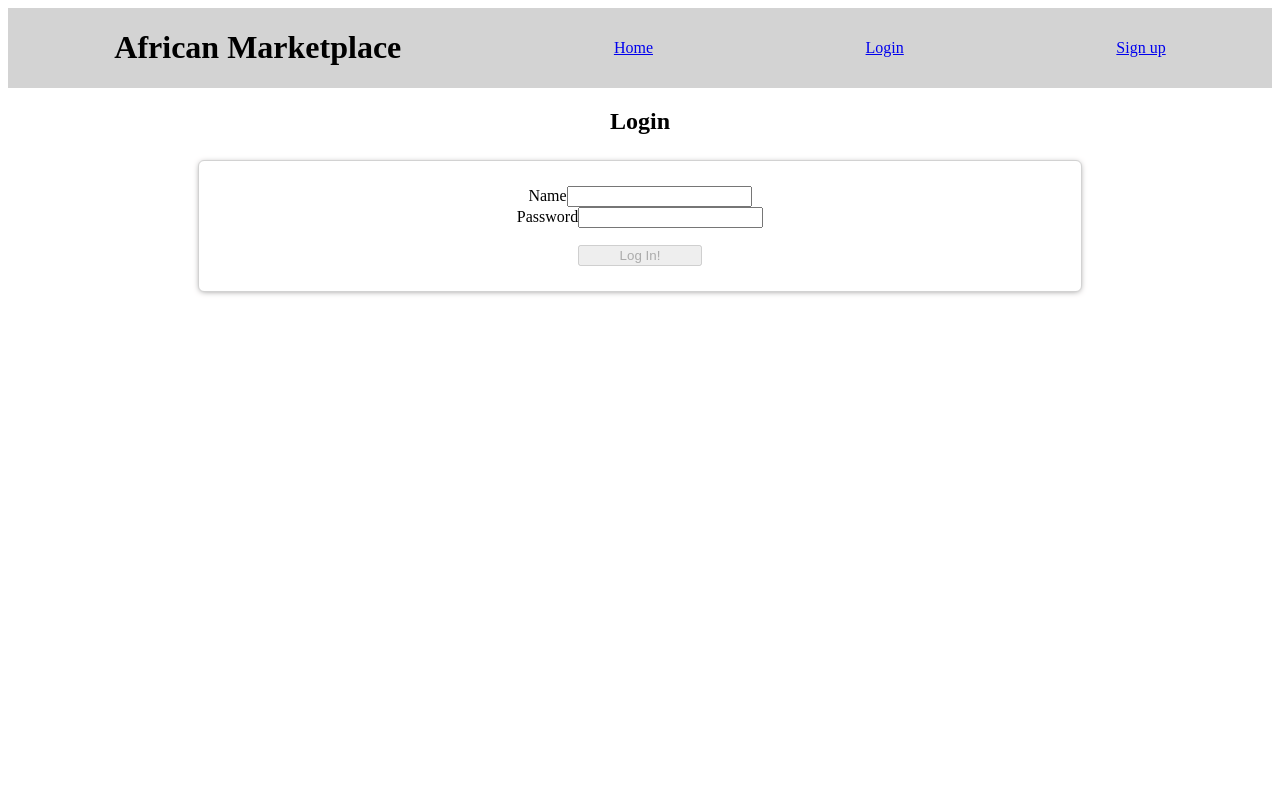
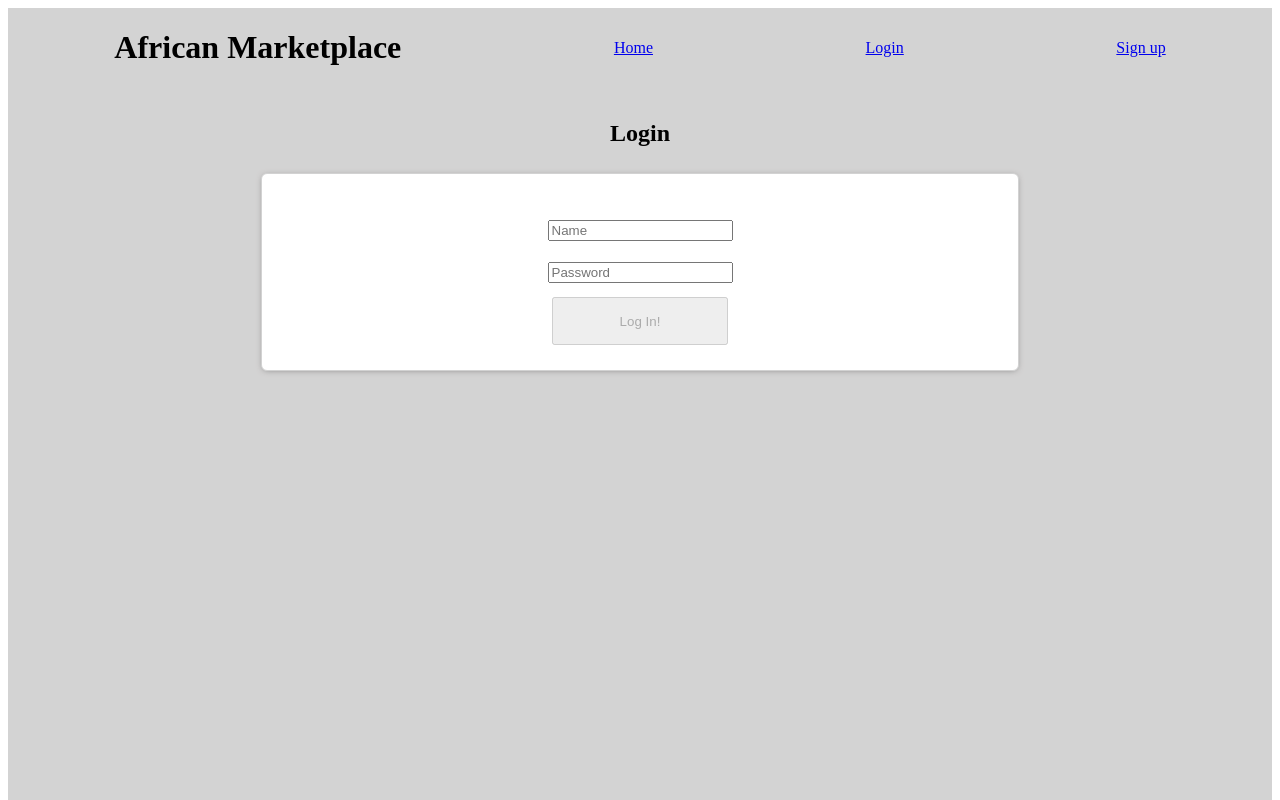
Before and after one commit to willwearing/front-end-1, a React (Create React App) app: page /login in a window 1280 px wide. Shown: the top 800 px of the page. Built offline with nearby package versions, Linux system fonts and the light colour scheme.

Commit message:
rendered error messages and styling

```diff
--- a/src/LoginForm.js
+++ b/src/LoginForm.js
@@ -6,7 +6,7 @@ const Container = styled.div`
   border: 1px solid rgb(210, 210, 210);
   border-radius: 6px;
   box-shadow: 0px 1px 6px -2px rgb(128, 127, 127);
-  margin: 2% 15%;
+  margin: 2% 20%;
   padding: 2% 2%;
   background-color: white;
   display: flex;
@@ -15,9 +15,24 @@ const Container = styled.div`
 
 const Button = styled.button`
     text-decoration: none;
-    width: 15%;
+    width: 25%;
     margin: auto;
     margin-top: 2%;
+    padding: 2% 5%;
+`
+
+const Inputs = styled.div`
+    margin-top: 3%;
+`
+
+const Errors = styled.div`
+    color: red;
+`
+
+const EntirePage = styled.div`
+    background-color: lightgray;
+    padding-top: 1%;
+    padding-bottom: 60%;
 `
 
 export default function LoginForm(props) {
@@ -35,30 +50,37 @@ export default function LoginForm(props) {
     }
 
     return (
-        <div>
+        <EntirePage>
             <form onSubmit={onSubmit}>
                 <h2>Login</h2>
                 <Container>
-                <label>Name
+                <Errors>{errors.name}</Errors>
+                <Errors>{errors.password}</Errors>
+
+                <Inputs>
+                <label>
                 <input
                 type='text'
                 name='name'
                 value={values.name}
                 onChange={onChange}
-                /></label>
+                placeholder='Name'
+                /></label></Inputs>
 
-                <label>Password
+                <Inputs>
+                <label>
                 <input
                 type='text'
                 name='password'
                 value={values.password}
                 onChange={onChange}
-                /></label>
+                placeholder='Password'
+                /></label></Inputs>
 
                 <Link to='/dashboard'><Button disabled={disabled}>Log In!</Button></Link>
                 </Container>
             </form>
-        </div>
+        </EntirePage>
     )
 
 }
--- a/src/SignUpForm.js
+++ b/src/SignUpForm.js
@@ -6,7 +6,7 @@ const Container = styled.div`
   border: 1px solid rgb(210, 210, 210);
   border-radius: 6px;
   box-shadow: 0px 1px 6px -2px rgb(128, 127, 127);
-  margin: 2% 15%;
+  margin: 2% 20%;
   padding: 2% 2%;
   background-color: white;
   display: flex;
@@ -15,9 +15,24 @@ const Container = styled.div`
 
 const Button = styled.button`
     text-decoration: none;
-    width: 15%;
+    width: 25%;
     margin: auto;
     margin-top: 2%;
+    padding: 2% 5%;
+`
+
+const Inputs = styled.div`
+    margin-top: 3%;
+`
+
+const Errors = styled.div`
+    color: red;
+`
+
+const EntirePage = styled.div`
+    background-color: lightgray;
+    padding-top: 1%;
+    padding-bottom: 60%;
 `
 
 export default function SignUpForm(props) {
@@ -35,32 +50,37 @@ export default function SignUpForm(props) {
     }
 
     return (
-        <div>
+        <EntirePage>
             <form onSubmit={onSubmit}>
                 <h2>Sign Up</h2>
 
                 <Container>
-                <div>{errors.name}</div>
-                <div>{errors.password}</div>
-                <label>Name
+                <Errors>{errors.name}</Errors>
+                <Errors>{errors.password}</Errors>
+
+                <Inputs>
+                <label>
                 <input
                 type='text'
                 name='name'
                 value={values.name}
                 onChange={onChange}
-                /></label>
+                placeholder='Name'
+                /></label></Inputs>
 
-                <label>Password
+                <Inputs>
+                <label>
                 <input
                 type='text'
                 name='password'
                 value={values.password}
                 onChange={onChange}
-                /></label>
+                placeholder='Password'
+                /></label></Inputs>
 
                 <Link to='/dashboard'><Button disabled={disabled}>Sign Up!</Button></Link>
                 </Container>
             </form>
-        </div>
+        </EntirePage>
     )
 }
```
